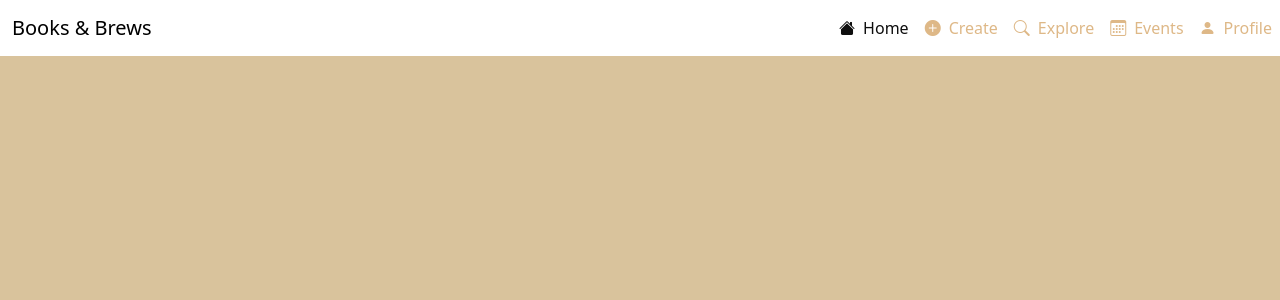
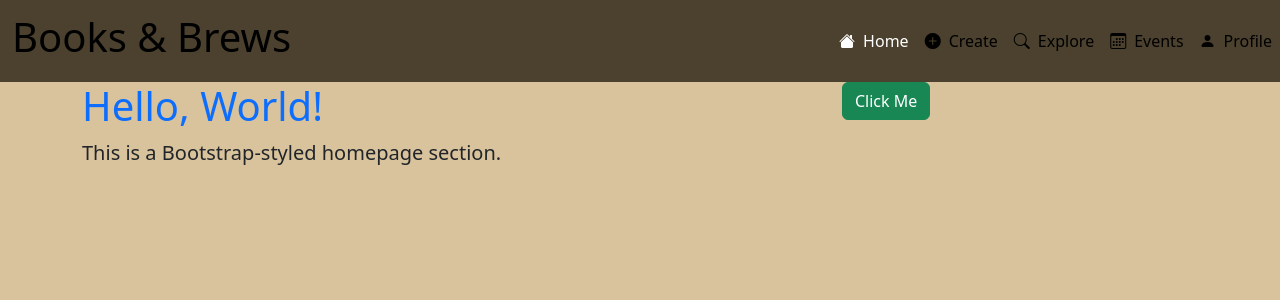
Before and after one commit to haileyverdone/books_and_brews, a SvelteKit app: page / in a window 1280 px wide. Shown: the top 300 px of the page. Built offline with nearby package versions, Linux system fonts and the light colour scheme.

Commit message:
updated navbar and body

```diff
--- a/src/app.css
+++ b/src/app.css
@@ -1,9 +1,5 @@
-body{
+body, html{
     background-color: #d9c39c;
-    box-sizing: border-box;
-    display: flex;
-    flex-direction: column;
-    margin: 0%;
-    padding: 0%;
-    height: 100vh;
+    margin: 0;
+    padding: 0;
 }
--- a/src/lib/components/+navbar.svelte
+++ b/src/lib/components/+navbar.svelte
@@ -20,21 +20,14 @@
 </script>
 
 
-<nav class = "navbar navbar-expand-lg navbar-light bg-white">
+<nav class = "navbar navbar-expand-lg navbar-dark custom-navbar">
     <div class="container-fluid">
       <a class="navbar-brand" href="/">
-        Books & Brews
+        <h1> Books & Brews</h1>
       </a>
     </div>
     <button
-      class="navbar-toggler"
-      type="button"
-      data-bs-toggle="collapse"
-      data-bs-target="#navbarNav"
-      aria-controls="navbarNav"
-      aria-expanded="false"
-      aria-label="Toggle navigation"
-    >
+      class="navbar-toggler ms-auto" type="button" data-bs-toggle="collapse" data-bs-target="#navbarNav" aria-controls="navbarNav" aria-expanded="false" aria-label="Toggle navigation">
       <span class="navbar-toggler-icon"></span>
     </button>
     <div class="collapse navbar-collapse" id="navbarNav">
@@ -44,8 +37,7 @@
           <a
             class="nav-link {activeTab === tab.name ? 'active' : ''}"
             href={tab.href}
-            on:click={() => setActiveTab(tab.name)}
-          >
+            on:click={() => setActiveTab(tab.name)} >
             <i class="{tab.icon}"></i> <span class="d-none d-lg-inline">{tab.name}</span>
           </a>
         </li>
@@ -59,7 +51,7 @@
     .nav-link {
       display:flex;
       align-items: center;
-      color: burlywood;
+      color: black;
       font-size: 1.25 rem;
       transition:  0.3s ease-in-out;
     }
@@ -68,6 +60,14 @@
       margin-right: 8px;
     }
     .nav-link.active {
-      color:rgb(14, 14, 14);
+      color:white;
+    }
+    .custom-navbar{
+      background-color: #4b412e;
+
+    }
+    h1 {
+      color: black;
+      font:bold;
     }
   </style>
--- a/src/routes/+layout.svelte
+++ b/src/routes/+layout.svelte
@@ -1,6 +1,7 @@
 <script>
-	import '../app.css'
+	import '../app.css';
 	import Navbar from "../lib/components/+navbar.svelte";
 
 </script>
 <Navbar />
+<slot />
--- a/src/routes/+page.svelte
+++ b/src/routes/+page.svelte
@@ -1 +1,14 @@
-<h1> Books & Brews </h1>
+<script>
+
+</script>
+<div class="container">
+    <div class="row">
+      <div class="col-md-8">
+        <h1 class="text-primary">Hello, World!</h1>
+        <p class="lead">This is a Bootstrap-styled homepage section.</p>
+      </div>
+      <div class="col-md-4">
+        <button class="btn btn-success">Click Me</button>
+      </div>
+    </div>
+  </div>
```
